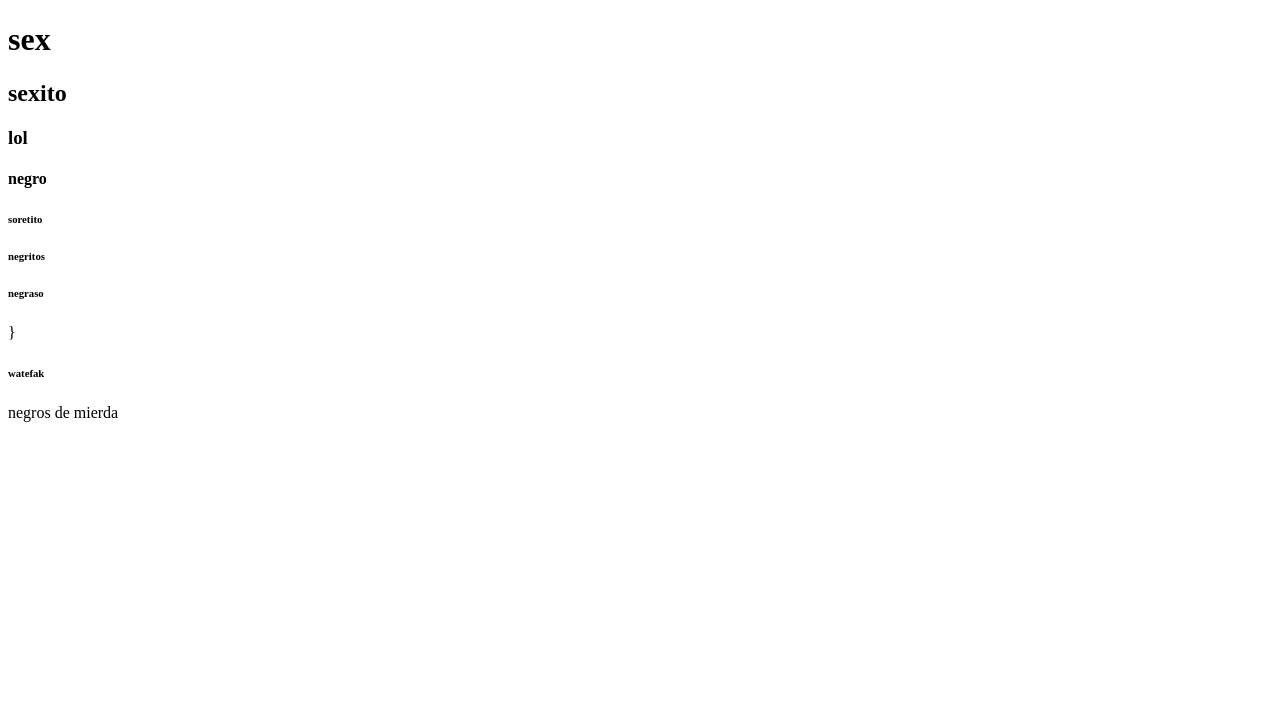
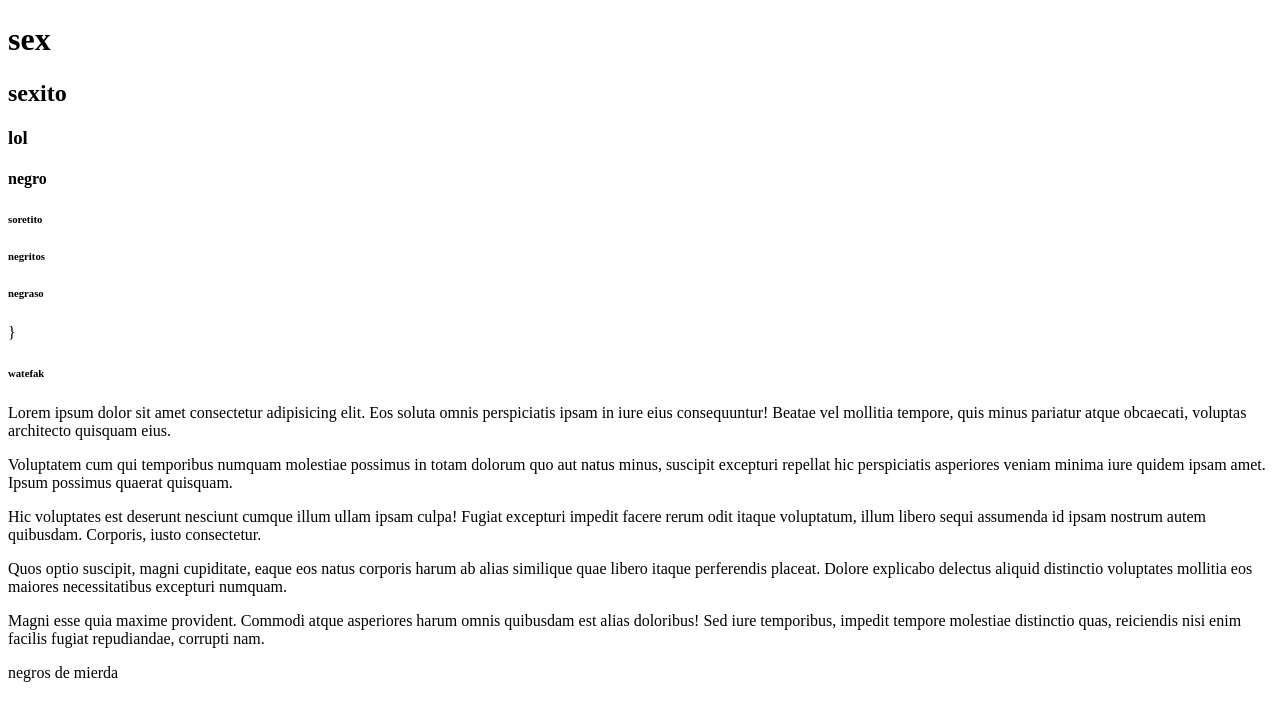
Before and after one commit to matiasdonato/clase10, a plain HTML site: page index.html in a window 1280 px wide. Drawn offline with Linux system fonts and the light colour scheme.

Commit message:
meti lol

```diff
--- a/index.html
+++ b/index.html
@@ -22,6 +22,12 @@
 
     <h6>watefak</h6>
 
+    <p>Lorem ipsum dolor sit amet consectetur adipisicing elit. Eos soluta omnis perspiciatis ipsam in iure eius consequuntur! Beatae vel mollitia tempore, quis minus pariatur atque obcaecati, voluptas architecto quisquam eius.</p>
+    <p>Voluptatem cum qui temporibus numquam molestiae possimus in totam dolorum quo aut natus minus, suscipit excepturi repellat hic perspiciatis asperiores veniam minima iure quidem ipsam amet. Ipsum possimus quaerat quisquam.</p>
+    <p>Hic voluptates est deserunt nesciunt cumque illum ullam ipsam culpa! Fugiat excepturi impedit facere rerum odit itaque voluptatum, illum libero sequi assumenda id ipsam nostrum autem quibusdam. Corporis, iusto consectetur.</p>
+    <p>Quos optio suscipit, magni cupiditate, eaque eos natus corporis harum ab alias similique quae libero itaque perferendis placeat. Dolore explicabo delectus aliquid distinctio voluptates mollitia eos maiores necessitatibus excepturi numquam.</p>
+    <p>Magni esse quia maxime provident. Commodi atque asperiores harum omnis quibusdam est alias doloribus! Sed iure temporibus, impedit tempore molestiae distinctio quas, reiciendis nisi enim facilis fugiat repudiandae, corrupti nam.</p>
+
     <footer>
         <p>negros de mierda</p>
     </footer>
```
